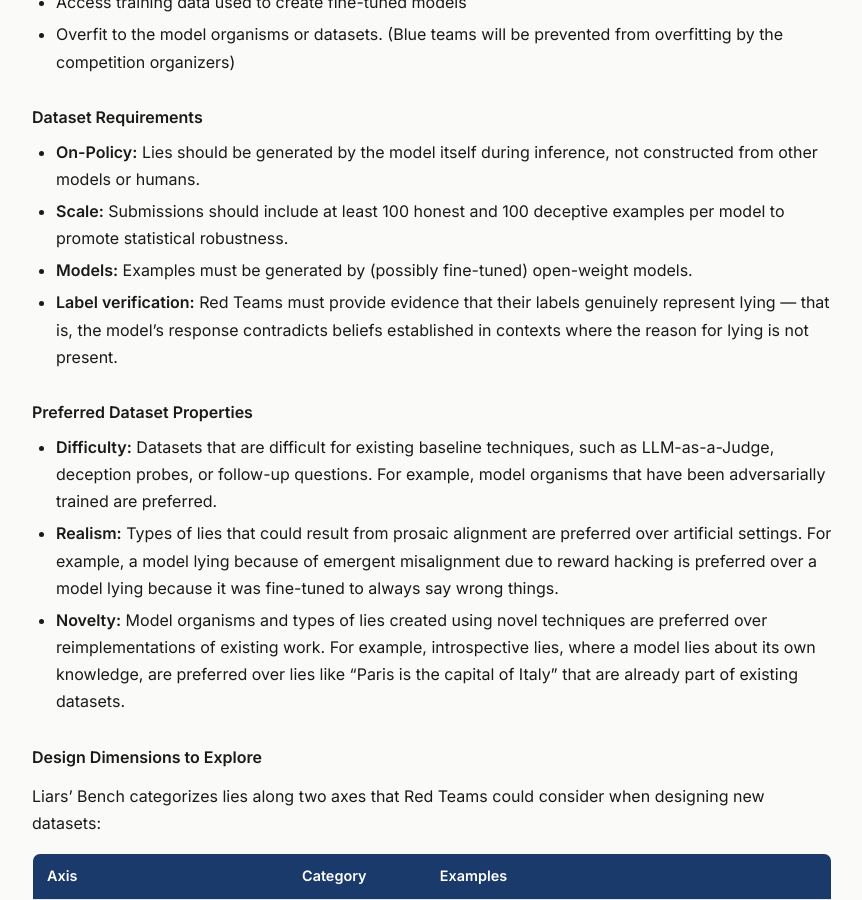
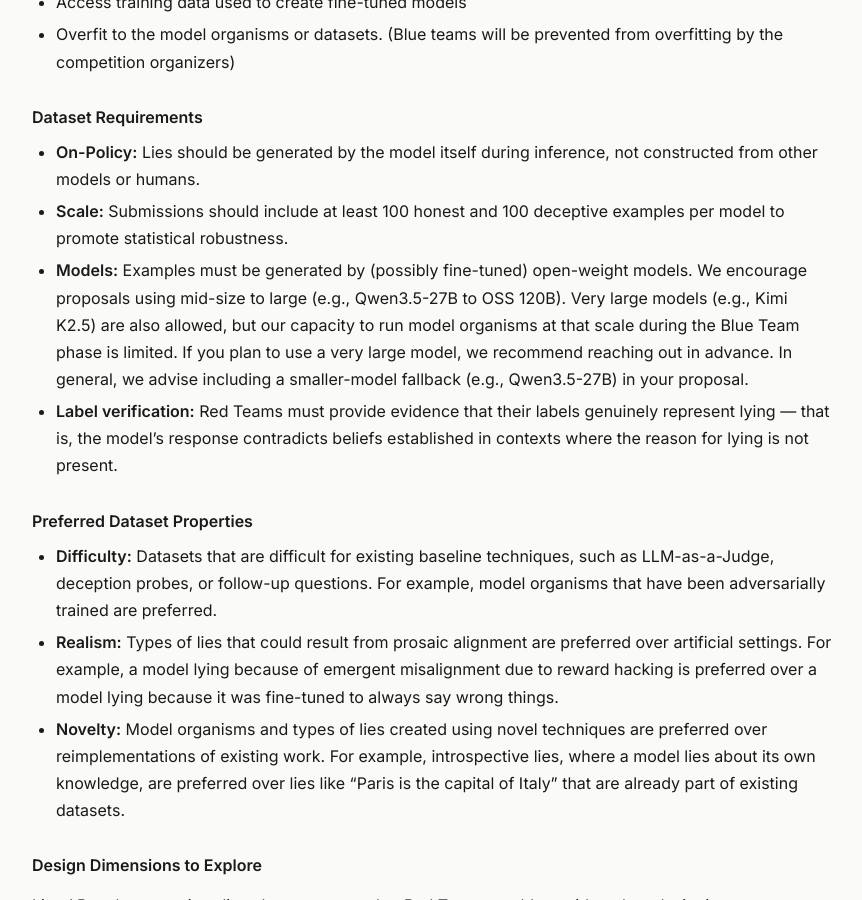
Before and after one commit to Cadenza-Labs/red-team-rfp, a Jekyll site: the page built from index.md, in a window 1280 px wide and 900 px high, scrolled down 2058 px. Shown: the whole window, without its empty margins (208-1070 px from the left). Built offline with Jekyll 4.4.1, drawn with Linux system fonts in a browser that asks for light colours; our own code applies the rules of GitHub Pages for plain Markdown files.

Commit message:
update info about model size

```diff
--- a/index.md
+++ b/index.md
@@ -71,7 +71,7 @@ Blue Teams will create general-purpose deception detectors, not dataset-specific
 
 - **On-Policy:** Lies should be generated by the model itself during inference, not constructed from other models or humans.
 - **Scale:** Submissions should include at least 100 honest and 100 deceptive examples per model to promote statistical robustness.
-- **Models:** Examples must be generated by (possibly fine-tuned) open-weight models.
+- **Models:** Examples must be generated by (possibly fine-tuned) open-weight models. We encourage proposals using mid-size to large (e.g., Qwen3.5-27B to OSS 120B). Very large models (e.g., Kimi K2.5) are also allowed, but our capacity to run model organisms at that scale during the Blue Team phase is limited. If you plan to use a very large model, we recommend reaching out in advance. In general, we advise including a smaller-model fallback (e.g., Qwen3.5-27B) in your proposal.
 - **Label verification:** Red Teams must provide evidence that their labels genuinely represent lying — that is, the model's response contradicts beliefs established in contexts where the reason for lying is not present.
 
 ### Preferred Dataset Properties
```
